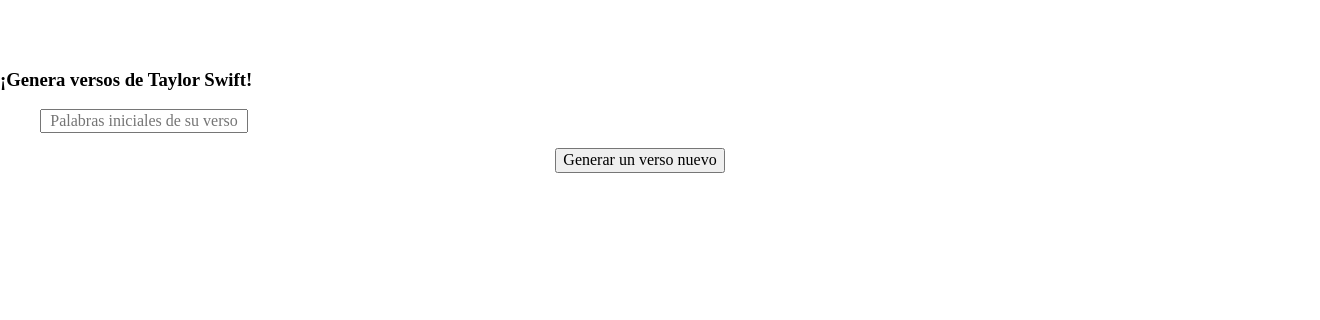
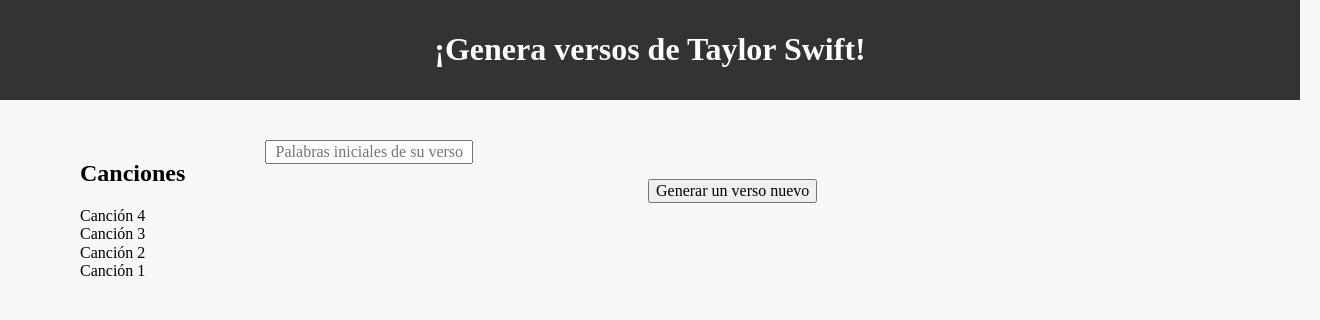
Before and after one commit to mauricio790/generadorWeb, a website: page api/html/index.html in a window 1280 px wide. Shown: the whole page, 1320 px wide, since content can reach past the window. Drawn offline with nearby package versions, Linux system fonts and the light colour scheme; files that its build step writes are made by us from their sources; a small style sheet from the web is missing.

Commit message:
songs column

```diff
--- a/api/css/style.css
+++ b/api/css/style.css
@@ -3,8 +3,20 @@
     transform: scaleX(-1);
 }
 html, body {
-    height: 100%;
+    background-color: #f8f8f8;
+    display: flex;
+    flex-direction: column;
 }
+
+header {
+    background-color: #333;
+    color: white;
+    text-align: center;
+    padding: 10px;
+    width: 100%;
+  }
+
+
 .page-wrap {
     min-height: 100%;
     /* equal to footer height */
--- a/api/html/index.html
+++ b/api/html/index.html
@@ -1,45 +1,41 @@
 <!DOCTYPE html>
 <html lang="en">
+
 <head>
   <meta charset="UTF-8" />
   <meta name="viewport" content="width=device-width, initial-scale=1.0" />
   <meta http-equiv="X-UA-Compatible" content="ie=edge" />
   <title>Text Generation with TensorFlow.js</title>
-    <link
-      rel="stylesheet"
-      href="//fonts.googleapis.com/css?family=Roboto:300,300italic,700,700italic"
-    />
-    <link
-      rel="stylesheet"
-      href="//cdn.rawgit.com/necolas/normalize.css/master/normalize.css"
-    />
-    <link
-      rel="stylesheet"
-      href="//cdn.rawgit.com/milligram/milligram/master/dist/milligram.min.css"
-    />
+  <link rel="stylesheet" href="//fonts.googleapis.com/css?family=Roboto:300,300italic,700,700italic" />
+  <link rel="stylesheet" href="//cdn.rawgit.com/necolas/normalize.css/master/normalize.css" />
+  <link rel="stylesheet" href="//cdn.rawgit.com/milligram/milligram/master/dist/milligram.min.css" />
   <link rel="stylesheet" href="./css/style.css" />
 </head>
 
 <body>
+  <header>
+    <h1>¡Genera versos de Taylor Swift!</h1>
+  </header>
+
   <div class="page-wrap">
     <div class="container">
-        <div class="row" style="display: inline-block; padding-top: 50px;">
-          <h3 class="title" style="text-align: center;">
-            ¡Genera versos de Taylor Swift!
-          </h3>
+      <!-- Columna de la izquierda (canciones) -->
+      <main>
+        <h2>Canciones</h2>
+        <ul>
+          <li>Canción 4</li>
+          <li>Canción 3</li>
+          <li>Canción 2</li>
+          <li>Canción 1</li>
+        </ul>
+      </main>
+
+      <!-- Columna de la derecha (input y botón) -->
+      <div class="verse-generation">
+        <div class="row" style="padding-left: 40px; padding-right: 40px;">
+          <input type="text" id="seed" maxlength="40" placeholder="Palabras iniciales de su verso" />
         </div>
-        <div class="row" style="padding-left: 40px; padding-right: 40px;">
-          <input
-            type="text"
-            id="seed"
-            maxlength="40"
-            placeholder="Palabras iniciales de su verso"
-          />
-        </div>
-        <div
-          class="row"
-          style="display: flex; justify-content: center; padding-top: 15px;"
-        >
+        <div class="row" style="display: flex; justify-content: center; padding-top: 15px;">
           <button id="generate-button">Generar un verso nuevo</button>
         </div>
         <div class="row">
@@ -49,6 +45,10 @@
         </div>
       </div>
     </div>
+  </div>
+
+  <footer>
+  </footer>
 
   <script>
     document.addEventListener("DOMContentLoaded", function () {
@@ -57,7 +57,7 @@
       const seedInput = document.getElementById("seed");
 
       generateButton.addEventListener("click", async function () {
-          const seedValue = seedInput.value; // Obtener el valor del campo de entrada
+        const seedValue = seedInput.value;// Obtener el valor del campo de entrada
 
         // Deshabilitar el botón mientras se realiza la solicitud
         generateButton.disabled = true;
@@ -73,15 +73,66 @@
 
         // Manejar la respuesta del servidor
         const data = await response.json();
-          const formattedText = data.prediction.replace(/\n/g, "<br>"); // Reemplazar saltos de línea por <br>
-          generatedSentence.innerHTML = formattedText; // Mostrar la respuesta en el párrafo
+        const formattedText = data.prediction.replace(/\n/g, "<br>");
+        generatedSentence.innerHTML = formattedText;
 
         // Habilitar el botón después de 500 milisegundos (0.5 segundos)
         setTimeout(() => {
-            generateButton.disabled = false; // Habilitar el botón nuevamente
+          generateButton.disabled = false;// Habilitar el botón nuevamente
         }, 500);
       });
     });
   </script>
+  <style>
+    body {
+      background-color: #f8f8f8;
+      display: flex;
+      flex-direction: column;
+    }
+
+    header {
+      background-color: #333;
+      color: white;
+      text-align: center;
+      padding: 10px;
+      width: 100%;
+    }
+
+    .page-wrap {
+      display: flex;
+      flex-direction: column;
+      align-items: center;
+      width: 100%;
+      padding: 20px;
+    }
+
+    .container {
+      display: flex;
+      justify-content: space-between;
+      max-width: 1200px;
+      width: 100%;
+    }
+
+    /* Columna de la izquierda (canciones) */
+    main {
+      padding: 20px;
+    }
+
+    /* Columna de la derecha (input y botón) */
+    .verse-generation {
+      display: flex;
+      flex-direction: column;
+      padding: 20px;
+      flex: 1;
+    }
+
+    ul {
+      list-style-type: none;
+      padding: 0;
+    }
+
+
+  </style>
 </body>
+
 </html>
```
Also changed, not shown: api/app.js (+5 -3 lines). Lines whose indentation alone changed are shown as unchanged.
